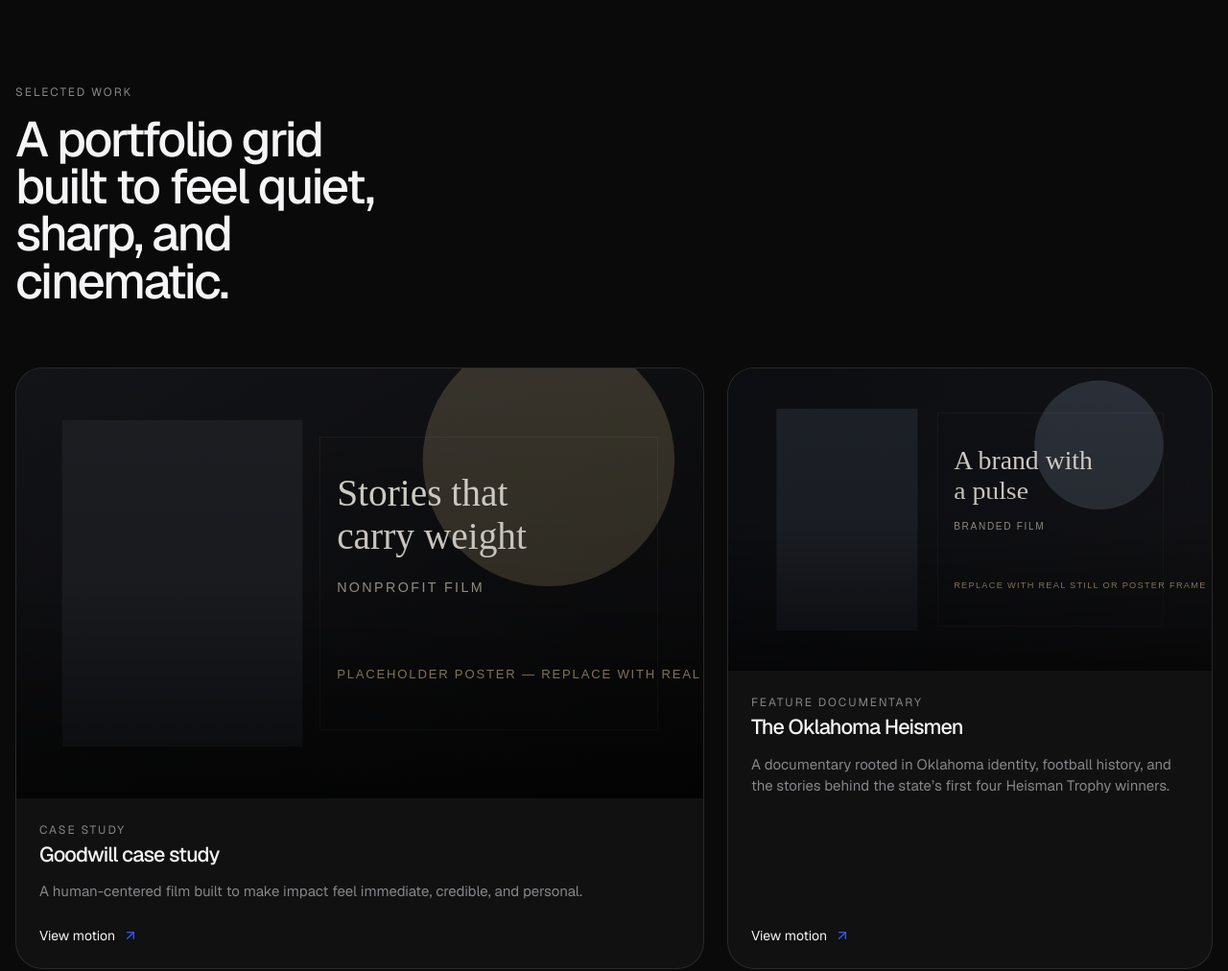
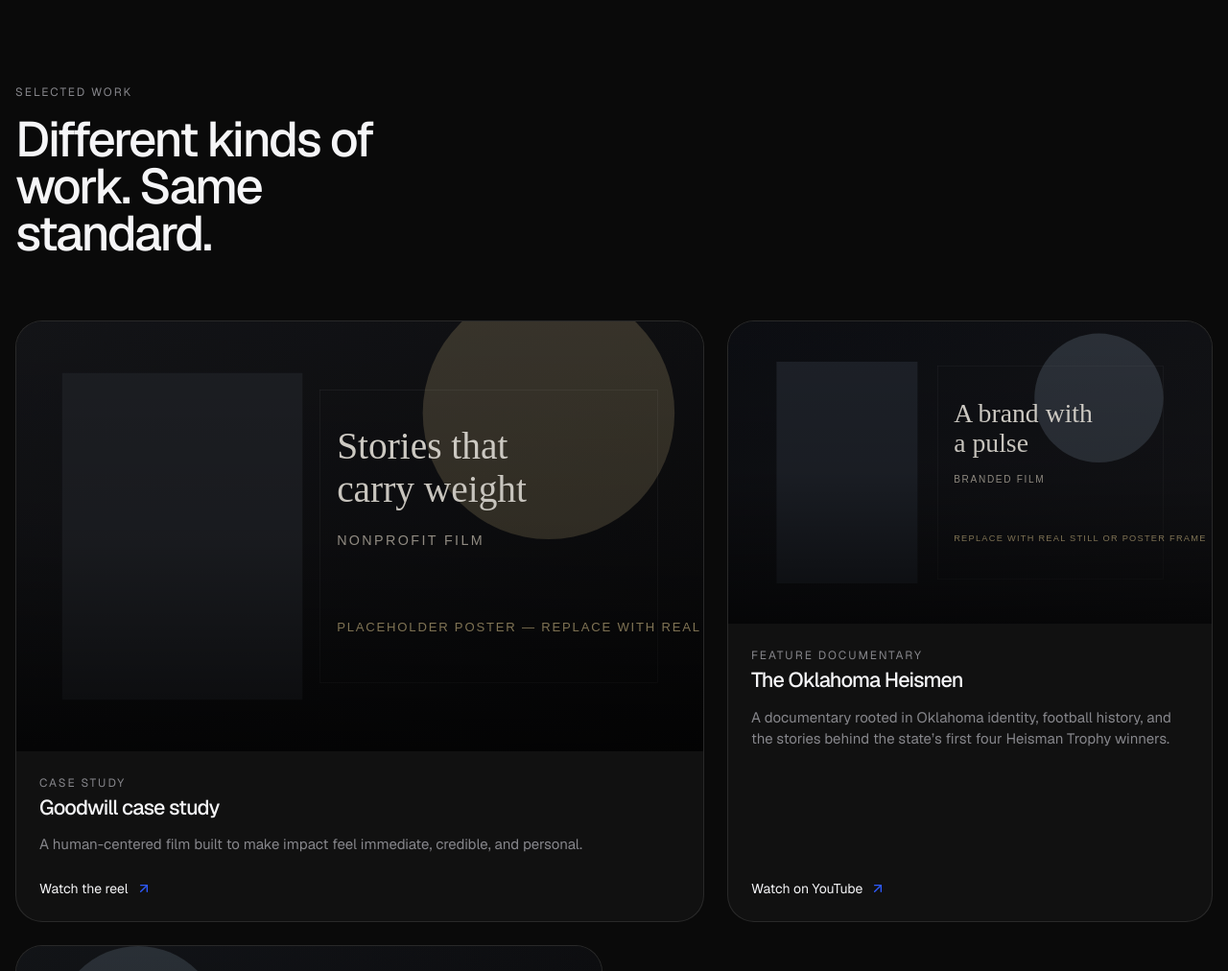
Before and after one commit to jed-voices/bonus-creative, a React app: page / in a window 1280 px wide. Shown: the part 1260-2272 px from the top of the page at 96% size. Built offline with nearby package versions, Linux system fonts and the light colour scheme.

Commit message:
Update Next work grid copy and Oklahoma Heismen link

```diff
--- a/src/components/sections/work-grid.tsx
+++ b/src/components/sections/work-grid.tsx
@@ -14,7 +14,7 @@
             <p className="eyebrow">Selected work</p>
           </Reveal>
           <Reveal delay={0.05}>
-            <h2 className="display-lg max-w-[12ch]">A portfolio grid built to feel quiet, sharp, and cinematic.</h2>
+            <h2 className="display-lg max-w-[12ch]">Different kinds of work. Same standard.</h2>
           </Reveal>
         </div>
         <div className="col-span-12 grid gap-5 lg:grid-cols-12 lg:gap-6">
@@ -25,8 +25,10 @@
               className={index === 0 ? 'lg:col-span-7' : index === 1 ? 'lg:col-span-5' : 'lg:col-span-6'}
             >
               <Link
-                href="/reel"
+                href={item.href}
                 className="group relative flex h-full min-h-[320px] flex-col overflow-hidden rounded-[1.75rem] border border-white/10 bg-white/[0.03]"
+                target={item.external ? '_blank' : undefined}
+                rel={item.external ? 'noreferrer' : undefined}
               >
                 <div className="relative aspect-[16/10] overflow-hidden">
                   <Image
@@ -55,7 +57,7 @@
                     <p className="body-sm max-w-xl">{item.summary}</p>
                   </div>
                   <div className="inline-flex items-center gap-2 text-sm text-[#F5F5F7]">
-                    <span>View motion</span>
+                    <span>{item.linkLabel}</span>
                     <ArrowUpRight size={16} className="text-[#2E5BFF]" />
                   </div>
                 </div>
```
